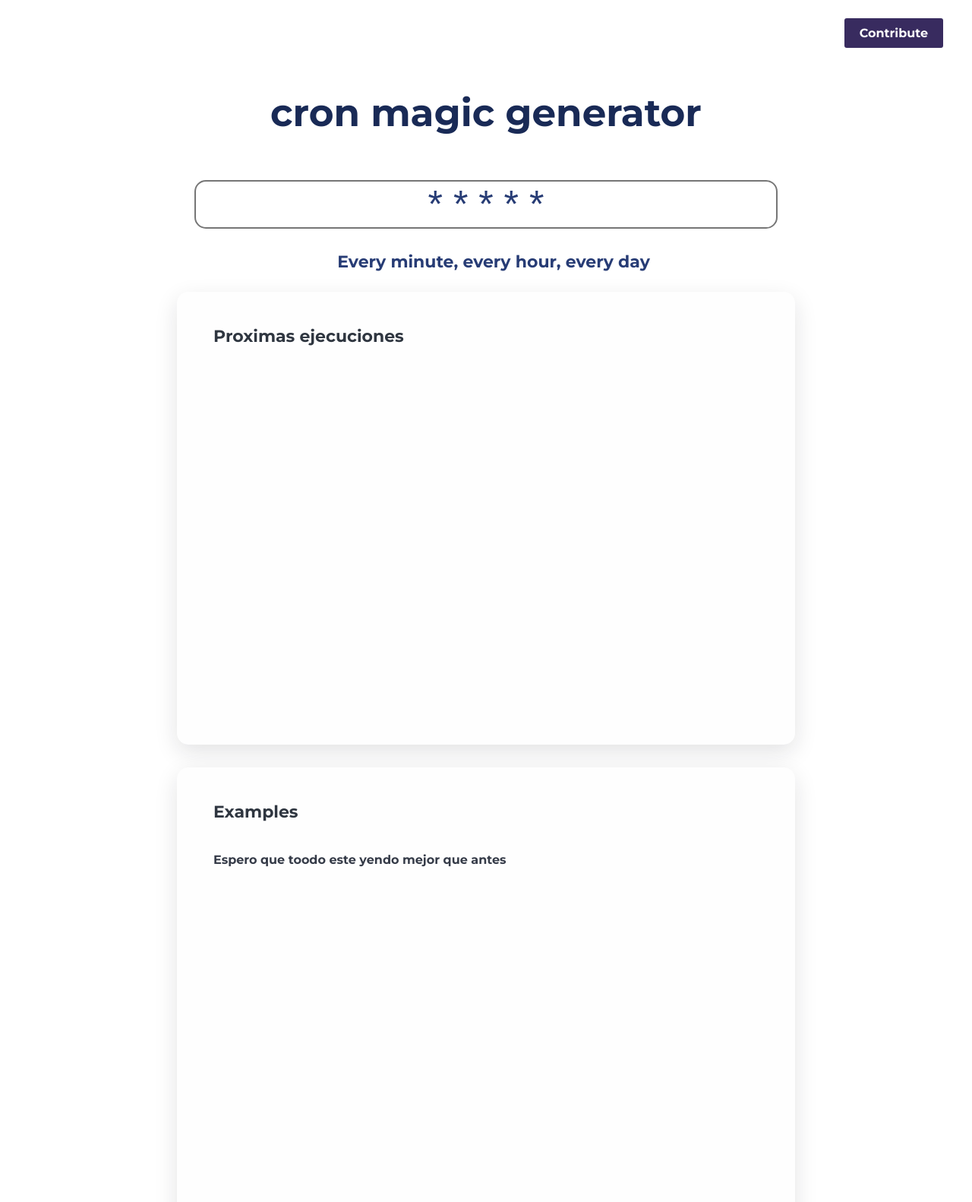
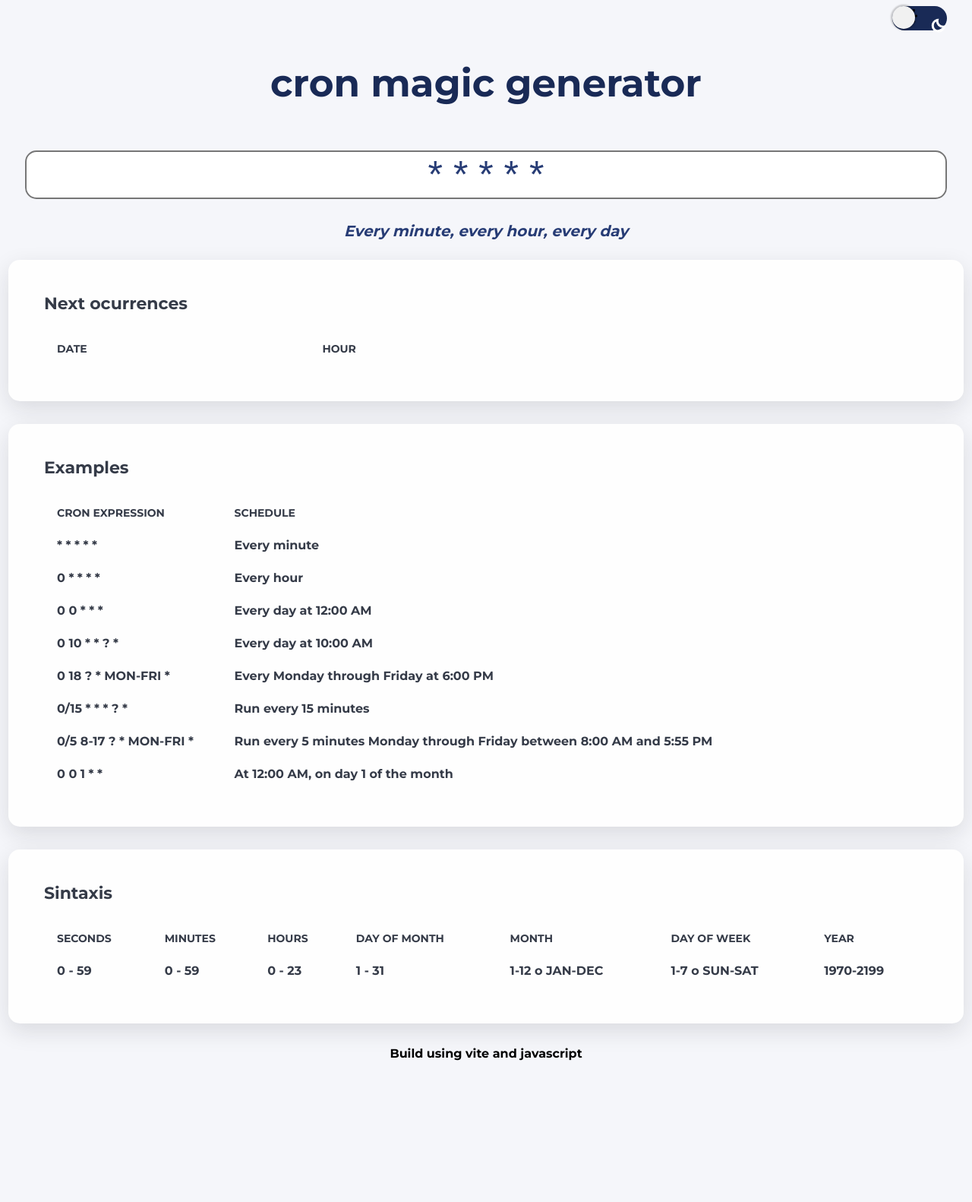
Before and after one commit to d3vcloud/cronmagic-app, a website built with Vite: page index.html in a window 1280 px wide. Shown: the top 1582 px of the page at 76% size. After the commit the page ends 1404 px from the top, so only its background shows below. Built offline with nearby package versions, Linux system fonts and the light colour scheme.

Commit message:
Add example and sintaxis panels

```diff
--- a/index.html
+++ b/index.html
@@ -10,15 +10,27 @@
     <!-- <link rel="icon" type="image/svg+xml" href="favicon.svg" /> -->
     <link href="https://fonts.googleapis.com/css2?family=Montserrat:wght@700&display=swap" rel="stylesheet">
     <link rel="stylesheet" href="./src/style.css">
+    <link rel="stylesheet" href="./src/styles/theme.css">
   </head>
   <body>
     <div id="app">
       <nav class="navbar">
-        <ul>
+        <button class="switch" id="switch">
+          <span>
+            <svg width="24" height="24" xmlns="http://www.w3.org/2000/svg" viewBox="0 0 32 32" >
+              <path d="M16 26c1.105 0 2 0.895 2 2v2c0 1.105-0.895 2-2 2s-2-0.895-2-2v-2c0-1.105 0.895-2 2-2zM16 6c-1.105 0-2-0.895-2-2v-2c0-1.105 0.895-2 2-2s2 0.895 2 2v2c0 1.105-0.895 2-2 2zM30 14c1.105 0 2 0.895 2 2s-0.895 2-2 2h-2c-1.105 0-2-0.895-2-2s0.895-2 2-2h2zM6 16c0 1.105-0.895 2-2 2h-2c-1.105 0-2-0.895-2-2s0.895-2 2-2h2c1.105 0 2 0.895 2 2zM25.899 23.071l1.414 1.414c0.781 0.781 0.781 2.047 0 2.828s-2.047 0.781-2.828 0l-1.414-1.414c-0.781-0.781-0.781-2.047 0-2.828s2.047-0.781 2.828 0zM6.101 8.929l-1.414-1.414c-0.781-0.781-0.781-2.047 0-2.828s2.047-0.781 2.828 0l1.414 1.414c0.781 0.781 0.781 2.047 0 2.828s-2.047 0.781-2.828 0zM25.899 8.929c-0.781 0.781-2.047 0.781-2.828 0s-0.781-2.047 0-2.828l1.414-1.414c0.781-0.781 2.047-0.781 2.828 0s0.781 2.047 0 2.828l-1.414 1.414zM6.101 23.071c0.781-0.781 2.047-0.781 2.828 0s0.781 2.047 0 2.828l-1.414 1.414c-0.781 0.781-2.047 0.781-2.828 0s-0.781-2.047 0-2.828l1.414-1.414z"></path>
+              <path d="M16 8c-4.418 0-8 3.582-8 8s3.582 8 8 8c4.418 0 8-3.582 8-8s-3.582-8-8-8zM16 21c-2.761 0-5-2.239-5-5s2.239-5 5-5 5 2.239 5 5-2.239 5-5 5z"></path>
+            </svg>
+          </span>
+          <span>
+            <svg width="48" height="48" xmlns="http://www.w3.org/2000/svg" viewBox="0 0 32 32" ><path fill="#fff" stroke="#fff" d="M21.837 17.831v0c0.088-0.351 0.142-0.716 0.158-1.091-0.468 0.165-0.971 0.254-1.495 0.254-2.485 0-4.5-2.015-4.5-4.5 0-0.524 0.090-1.027 0.254-1.495-0.374 0.016-0.739 0.070-1.091 0.158-2.392 0.597-4.164 2.76-4.164 5.336 0 3.038 2.462 5.5 5.5 5.5 2.577 0 4.739-1.772 5.337-4.163zM12 16.495c0-1.961 1.255-3.63 3.005-4.246-0.004 0.082-0.005 0.163-0.005 0.246 0 3.038 2.462 5.5 5.5 5.5 0.082 0 0.164-0.002 0.246-0.005-0.616 1.751-2.285 3.005-4.246 3.005-2.485 0-4.5-2.015-4.5-4.5v0z" /></svg>
+          </span>
+         </button>
+        <!-- <ul>
           <li>
             <a href="https://github.com/d3vcloud" class="contribute-link">Contribute</a>
           </li>
-        </ul>
+        </ul> -->
       </nav>
       <header class="header">
         <h1>cron magic generator</h1>
@@ -32,49 +44,28 @@
             <span>Every minute, every hour, every day</span>
           </div>
         </div>
-        <!-- <div class="ct-examples">
-          <span>
-            The cron expression is made of five fields. Each field can have the following values.
-          </span>
-           <table>
-            <thead>
-              <tr>
-                <th>*</th>
-                <th>*</th>
-                <th>*</th>
-                <th>*</th>
-                <th>*</th>
-              </tr>
-            </thead>
-            <tbody>
-              <tr>
-                <td>minute (0-59)</td>
-                <td>hour (0 - 23)</td>
-                <td>day of the month (1 - 31)</td>
-                <td>month (1 - 12)</td>
-                <td>day of the week (0 - 6)</td>
-              </tr>
-            </tbody>
-          </table>
-        </div> -->
         <!--Card executions-->
         <div class="cards">
           <div class="card-body">
             <div class="card-item">
               <div class="card-item-title">
-                <span>Proximas ejecuciones</span>
+                <span>Next ocurrences</span>
               </div>
               <div class="card-item-body">
-                <ul class='list'>
-                  <!-- <li class="list-item">
-                    <span>Primera ejecucion de XXXX</span>
-                  </li> -->
-                </ul>
+                <table class="table table-executions">
+                  <thead>
+                    <tr>
+                      <th class="wd-30">Date</th>
+                      <th class="">Hour</th>
+                    </tr>
+                  </thead>
+                  <tbody></tbody>
+                </table>
               </div>
             </div>
           </div>
         </div>
-        <!--Card example-->
+        <!--Card examples-->
         <div class="cards">
           <div class="card-body">
             <div class="card-item">
@@ -82,7 +73,53 @@
                 <span>Examples</span>
               </div>
               <div class="card-item-body">
-                Espero que toodo este yendo mejor que antes
+                <table class="table table-examples">
+                  <thead>
+                    <tr>
+                      <th class="wd-20">Cron expression</th>
+                      <th class="">Schedule</th>
+                    </tr>
+                  </thead>
+                  <tbody>
+
+                  </tbody>
+                </table>
+              </div>
+            </div>
+          </div>
+        </div>
+        <!--Card sintaxis-->
+        <div class="cards">
+          <div class="card-body">
+            <div class="card-item">
+              <div class="card-item-title">
+                <span>Sintaxis</span>
+              </div>
+              <div class="card-item-body">
+                <table class="table table-sintaxis">
+                  <thead>
+                    <tr>
+                      <th>Seconds</th>
+                      <th>Minutes</th>
+                      <th>Hours</th>
+                      <th>Day of Month</th>
+                      <th>Month</th>
+                      <th>Day of Week</th>
+                      <th>Year</th>
+                    </tr>
+                  </thead>
+                  <tbody>
+                    <tr>
+                      <td>0 - 59</td>
+                      <td>0 - 59</td>
+                      <td>0 - 23</td>
+                      <td>1 - 31</td>
+                      <td>1-12 o JAN-DEC</td>
+                      <td>1-7 o SUN-SAT</td>
+                      <td>1970-2199</td>
+                    </tr>
+                  </tbody>
+                </table>
               </div>
             </div>
           </div>
@@ -90,7 +127,7 @@
 
       </section>
       <footer>
-        Build using vite and typescript
+        Build using vite and javascript
       </footer>
     </div>
     <noscript>You need to enables JavaScript to run this app.</noscript>
--- /dev/null
+++ b/src/constants/examples.js
@@ -0,0 +1,34 @@
+export const CRON_EXAMPLES = [
+  {
+    expression: '* * * * *',
+    schedule: 'Every minute'
+  },
+  {
+    expression: '0 * * * *',
+    schedule: 'Every hour'
+  },
+  {
+    expression: '0 0 * * *',
+    schedule: 'Every day at 12:00 AM'
+  },
+  {
+    expression: '0 10 * * ? *',
+    schedule: 'Every day at 10:00 AM'
+  },
+  {
+    expression: '0 18 ? * MON-FRI *',
+    schedule: 'Every Monday through Friday at 6:00 PM'
+  },
+  {
+    expression: '0/15 * * * ? *',
+    schedule: 'Run every 15 minutes'
+  },
+  {
+    expression: '0/5 8-17 ? * MON-FRI *',
+    schedule: 'Run every 5 minutes Monday through Friday between 8:00 AM and 5:55 PM'
+  },
+  {
+    expression: '0 0 1 * *',
+    schedule: 'At 12:00 AM, on day 1 of the month'
+  }
+]
--- a/src/main.js
+++ b/src/main.js
@@ -1,65 +1,40 @@
 import { getCronDescription } from './utils/converter'
+import { CRON_EXAMPLES } from './constants/examples'
 
 const cronExpression = document.querySelector('#cronExpression')
 const resultExpression = document.querySelector('.ct-result-string span')
-const list = document.querySelector('.list')
+const tableExecutions = document.querySelector('.table-executions').getElementsByTagName('tbody')[0]
+const tableExamples = document.querySelector('.table-examples').getElementsByTagName('tbody')[0]
 
-// console.log(cronstrue.toString('0 0 * * * 1L',{ verbose: true }))
 cronExpression.addEventListener('paste', e => {
+  cronExpression.value = ''
   setTimeout(() => {
     const { status, ...data } = getCronDescription(e.target.value)
     if (status) {
+      resultExpression.classList.remove('invalid')
+      cronExpression.classList.remove('invalid')
       const { listExecutions, resultString } = data
       resultExpression.textContent = resultString
       if (listExecutions.length > 0) {
-        let listDates
+        let listDates = ''
         listExecutions.forEach(item => {
-          listDates += `<li class="list-item"><span>${ item }</span></li>`
+          listDates += `<tr><td>${ item.date }</td><td>${ item.hour }</td></tr>`
         })
 
-        list.innerHTML = listDates
+        tableExecutions.innerHTML = listDates
       }
     } else {
-      console.log(data)
+      resultExpression.textContent = 'Invalid expression'
+      resultExpression.classList.add('invalid')
+      cronExpression.classList.add('invalid')
     }
-  }, 100)
+  }, 500)
 })
 
-/*
-const mapStateToProps = () => ({
-  cronExpressions: [
-    {
-      expression: '* * * * *',
-      schedule: 'Every minute'
-    },
-    {
-      expression: '0 * * * *',
-      schedule: 'Every hour'
-    },
-    {
-      expression: '0 0 * * *',
-      schedule: 'Every day at 12:00 AM'
-    },
-    {
-      expression: '0 0 * * FRI',
-      schedule: 'At 12:00 AM, only on Friday'
-    },
-    {
-      expression: '0 0 1 * *',
-      schedule: 'At 12:00 AM, on day 1 of the month'
-    }
-  ],
-  helpers: [
-    'minute (0-59)',
-    'hour (0 - 23)',
-    'day of the month (1 - 31)',
-    'month (1 - 12)',
-    'day of the week (0 - 6)'
-  ]
-})
-
-export const HelperContainer = connect(
-  mapStateToProps,
-  null
-)(Helper)
-*/
+;(() => {
+  let rows = ''
+  CRON_EXAMPLES.forEach(example => {
+    rows += `<tr><td class>${ example.expression }</td><td>${ example.schedule }</td></tr>`
+  })
+  tableExamples.innerHTML = rows
+})()
--- a/src/style.css
+++ b/src/style.css
@@ -1,21 +1,28 @@
-body {
-  font-family: 'Montserrat', helvetica, arial, sans-serif;
-}
-
 :root {
   --white: #fff;
   --black: #000;
+  --gray: #353b48;
+  --red: #e84118;
+  --blue: #192a56;
+  --blue-bold: #273c75;
+}
+
+body {
+  font-family: 'Montserrat', helvetica, arial, sans-serif;
+  background-color: #f5f6fa;
 }
 
 #app {
+  align-items: center;
   display: flex;
   flex-direction: column;
+  height: 100%;
   justify-content: center;
+  padding-left: 25px;
+  padding-right: 25px;
   -webkit-box-pack: center;
   -webkit-box-align: center;
-  align-items: center;
-  height: 100%;
-  /* max-width: 100%; */
+
 }
 
 .navbar {
@@ -34,7 +41,7 @@ body {
   margin-right: 30px;
 }
 
-.contribute-link {
+/* .contribute-link {
   text-decoration: none;
   padding: 10px;
   display: inline-block;
@@ -45,10 +52,10 @@ body {
   color: white;
   padding: 10px 20px;
   cursor: pointer;
-}
+} */
 
 .header {
-  color: #192a56;
+  color: var(--blue);
   font-size: 25px;
   font-weight: bold;
   margin-top: 5px;
@@ -63,7 +70,7 @@ body {
   align-items: center;
   margin-top: 20px;
   width: 100%;
-  max-width: 768px;
+  /* max-width: 768px; */
 }
 
 .ct-converter {
@@ -84,14 +91,18 @@ body {
 }
 
 .cron-input {
-  border-radius: 3px;
-  color: #273c75;
+  color: var(--blue-bold);
   font-size: 50px;
   border-style: solid;
   border-radius: 15px;
   outline: transparent;
   text-align: center;
   width: 100%;
+}
+
+.cron-input.invalid {
+  color: var(--red);
+  border-color: var(--red);
 }
 
 /* .ct-cron-input input::selection {
@@ -102,12 +113,17 @@ body {
 .ct-result-string {
   display: flex;
   padding: 10px;
-  margin-left: 20px;
+  text-align: center;
   font-weight: bold;
-  color: #273c75;
-  font-size: 22px;
+  color: var(--blue-bold);
+  font-size: 20px;
   -webkit-box-align: center;
   align-items: center;
+  font-style: italic;
+}
+
+.ct-result-string span.invalid {
+  color: var(--red);
 }
 
 .ct-examples {
@@ -125,9 +141,10 @@ body {
 }
 
 .ct-examples span {
-  color: rgb(61, 72, 82);
+  color: var(--gray);
   padding-bottom: 10px;
   padding-top: 5px;
+
 }
 
 .ct-examples table {
@@ -143,11 +160,11 @@ body {
   border-radius: 15px;
   box-shadow: 0 10px 30px 0 rgb(24 28 33 / 12%);
   width: inherit;
-  height: 550px;
+  /* height: 550px; */
   position: relative;
   display: flex;
   flex-direction: column;
-  padding: 23px;
+  padding: 22px;
   min-width: 0;
   margin-bottom: 30px;
 }
@@ -163,20 +180,52 @@ body {
 }
 
 .card-item-title span {
-  position: absolute;
+  color:var(--gray);
   font-size: 22px;
   font-weight: 700;
   line-height: 1;
-  color:#2f3640;
+  position: absolute;
 }
 
 .card-item-body {
+  color: var(--gray);
   display: flex;
   align-items: flex-end;
-  margin-top: 4rem;
-  color: #353b48;
+  margin-top: 3rem;
 }
 
+.table {
+  width: 100%;
+  /* border: 1px solid #dcdde1; */
+}
+
+.table thead th {
+  padding: 11px 15px;
+  color: var(--gray);
+  font-size: 14px;
+  font-weight: 500;
+  text-align:left;
+  text-transform: uppercase;
+}
+
+table td {
+  padding: 11px 15px;
+  color: var(--gray);
+}
+
+.wd-30 {
+  width: 30%;
+}
+
+.wd-20 {
+  width: 20%;
+}
+
+.wd-50 {
+  width: 50%;
+}
+
+/*
 .list {
   padding: 0;
   margin: 0;
@@ -193,3 +242,7 @@ body {
   font-weight: 500;
   color: #353b48;
 }
+
+.item-date {
+  margin-right: 20px;
+} */
--- /dev/null
+++ b/src/styles/theme.css
@@ -0,0 +1,48 @@
+.dark {
+  background: var(--);
+  transition: .3s ease all;
+}
+
+.switch {
+  background-color: var(--blue);
+  border-radius: 1000px;
+  border: none;
+  position: relative;
+  cursor: pointer;
+  display: flex;
+  outline: none;
+}
+
+.switch > span {
+  width: 30px;
+  height: 30px;
+  line-height: 30px;
+  display: block;
+  background: none;
+  color: #fff;
+}
+
+.switch::after {
+  content: '';
+  display: block;
+  width: 30px;
+  height: 30px;
+  position: absolute;
+  background: #f1f1f1;
+  top: 0;
+  left: 0;
+  right: unset;
+  border-radius: 100px;
+  transition: .3s ease all;
+  box-shadow: 0px 0px 2px 2px rgba(0, 0, 0, .2);
+}
+
+.switch.active {
+  background: orange;
+  color: #000;
+}
+
+.switch.active::after {
+  right: 0;
+  left: unset;
+}
```
Also changed, not shown: src/utils/converter.js (+7 -3 lines).
